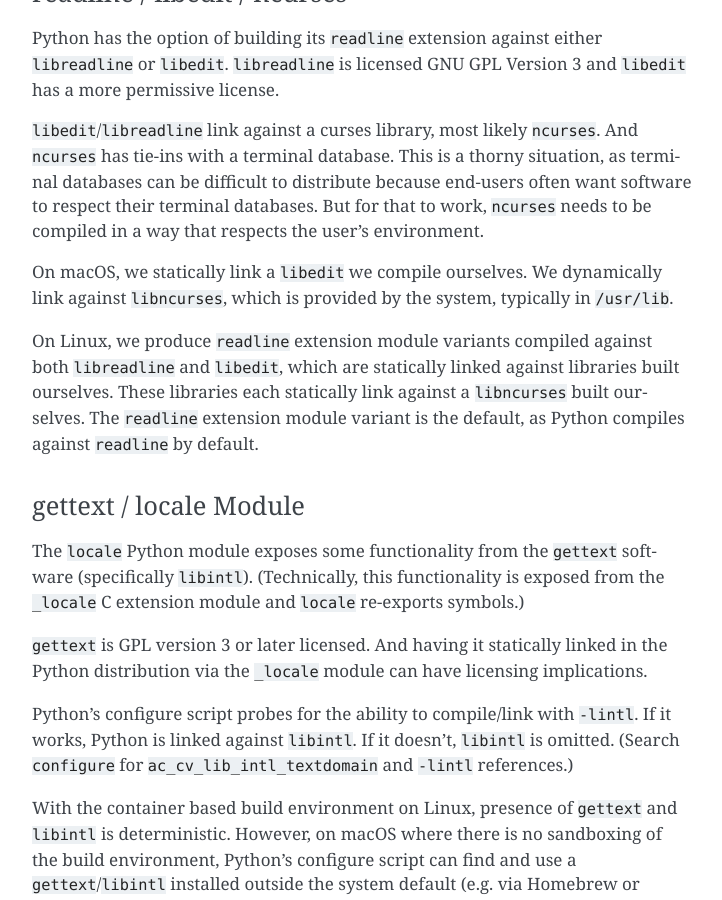
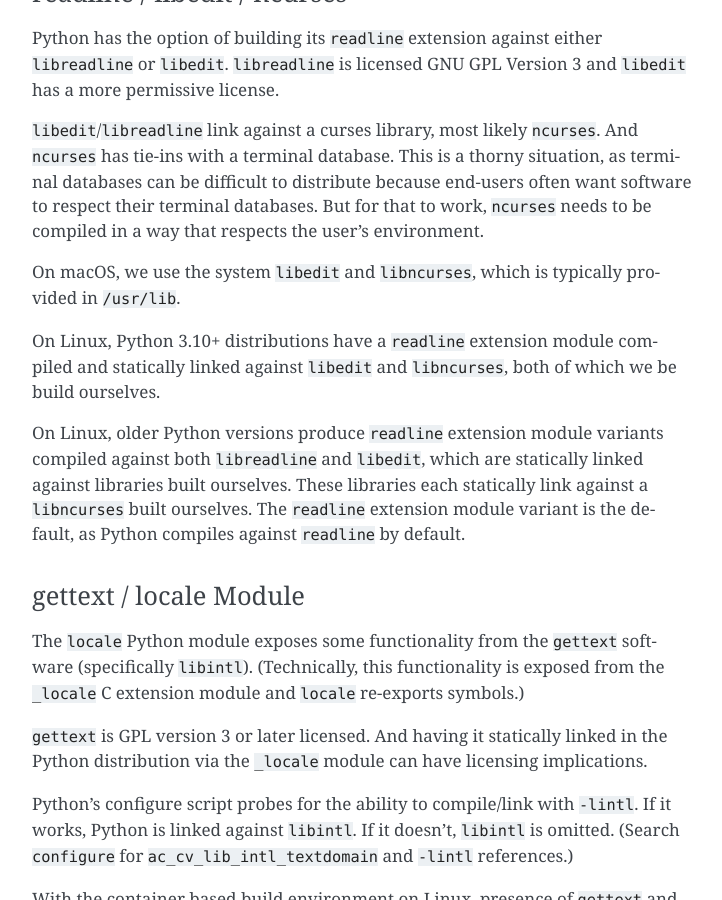
Before and after one commit to indygreg/python-build-standalone, a Sphinx documentation site: the page built from docs/technotes.rst, in a window 1280 px wide and 900 px high, scrolled down 1280 px. Shown: the whole window, without its empty margins (388-1110 px from the left). Built offline with Sphinx 7.4.7, drawn with Linux system fonts in a browser that asks for light colours.

Commit message:
unix: switch Linux 3.10 builds from readline to libedit
CPython 3.10 adds mostly working support for libedit outside of
macOS. I think it is good enough to use by default.

This commit rewrites the build logic to use libedit and only libedit
on CPython 3.10+.

```diff
--- a/docs/technotes.rst
+++ b/docs/technotes.rst
@@ -71,16 +71,19 @@
 terminal databases. But for that to work, ``ncurses`` needs to be compiled
 in a way that respects the user's environment.
 
-On macOS, we statically link a ``libedit`` we compile ourselves. We
-dynamically link against ``libncurses``, which is provided by the
-system, typically in ``/usr/lib``.
+On macOS, we use the system ``libedit`` and ``libncurses``, which is
+typically provided in ``/usr/lib``.
 
-On Linux, we produce ``readline`` extension module variants compiled
-against both ``libreadline`` and ``libedit``, which are statically linked
-against libraries built ourselves. These libraries each statically link
-against a ``libncurses`` built ourselves. The ``readline`` extension
-module variant is the default, as Python compiles against ``readline``
-by default.
+On Linux, Python 3.10+ distributions have a ``readline`` extension
+module compiled and statically linked against ``libedit`` and
+``libncurses``, both of which we be build ourselves.
+
+On Linux, older Python versions produce ``readline`` extension module
+variants compiled against both ``libreadline`` and ``libedit``, which
+are statically linked against libraries built ourselves. These libraries
+each statically link against a ``libncurses`` built ourselves. The
+``readline`` extension module variant is the default, as Python compiles
+against ``readline`` by default.
 
 gettext / locale Module
 -----------------------
```
Also changed, not shown: docs/quirks.rst (+16 -0 lines), 11 other files.
